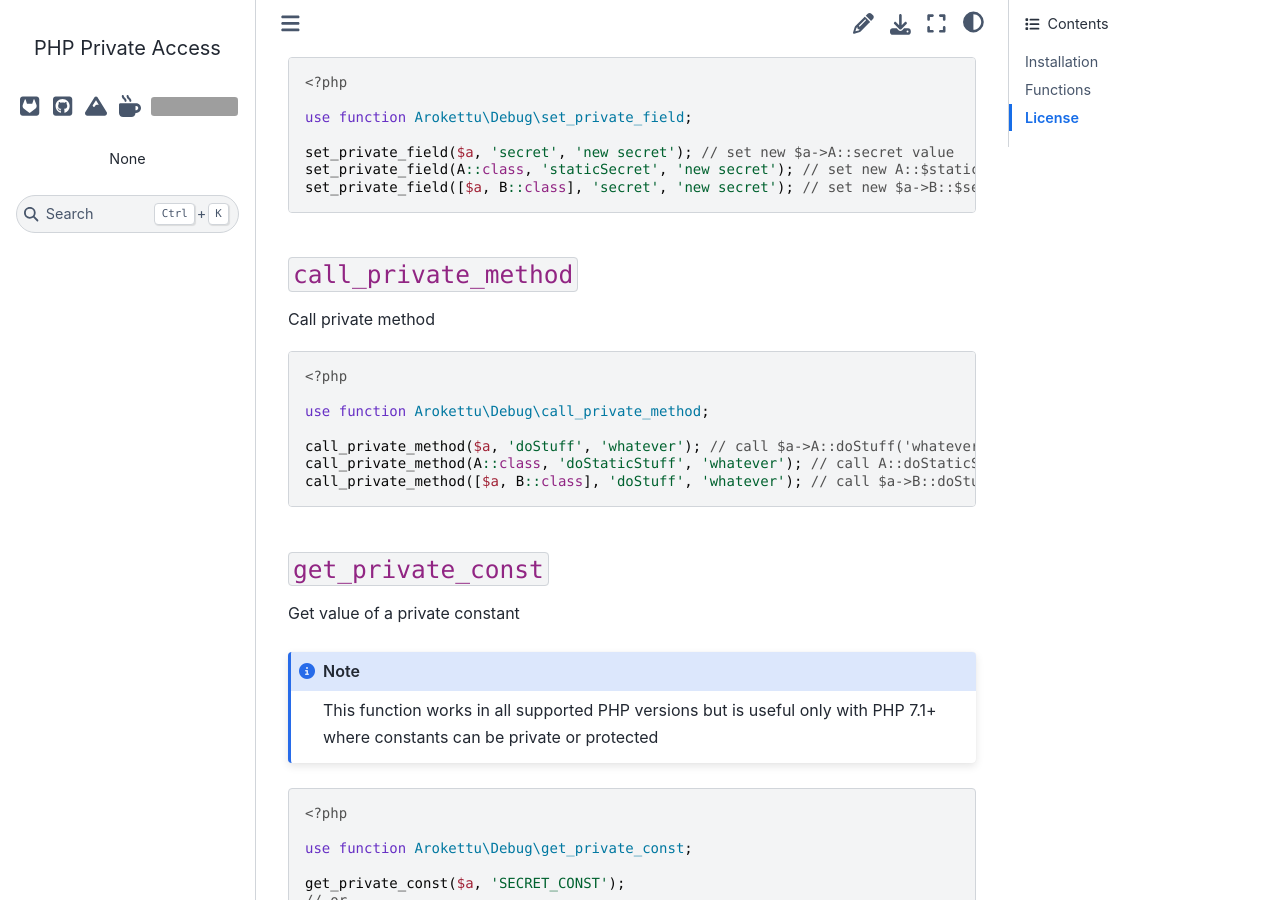
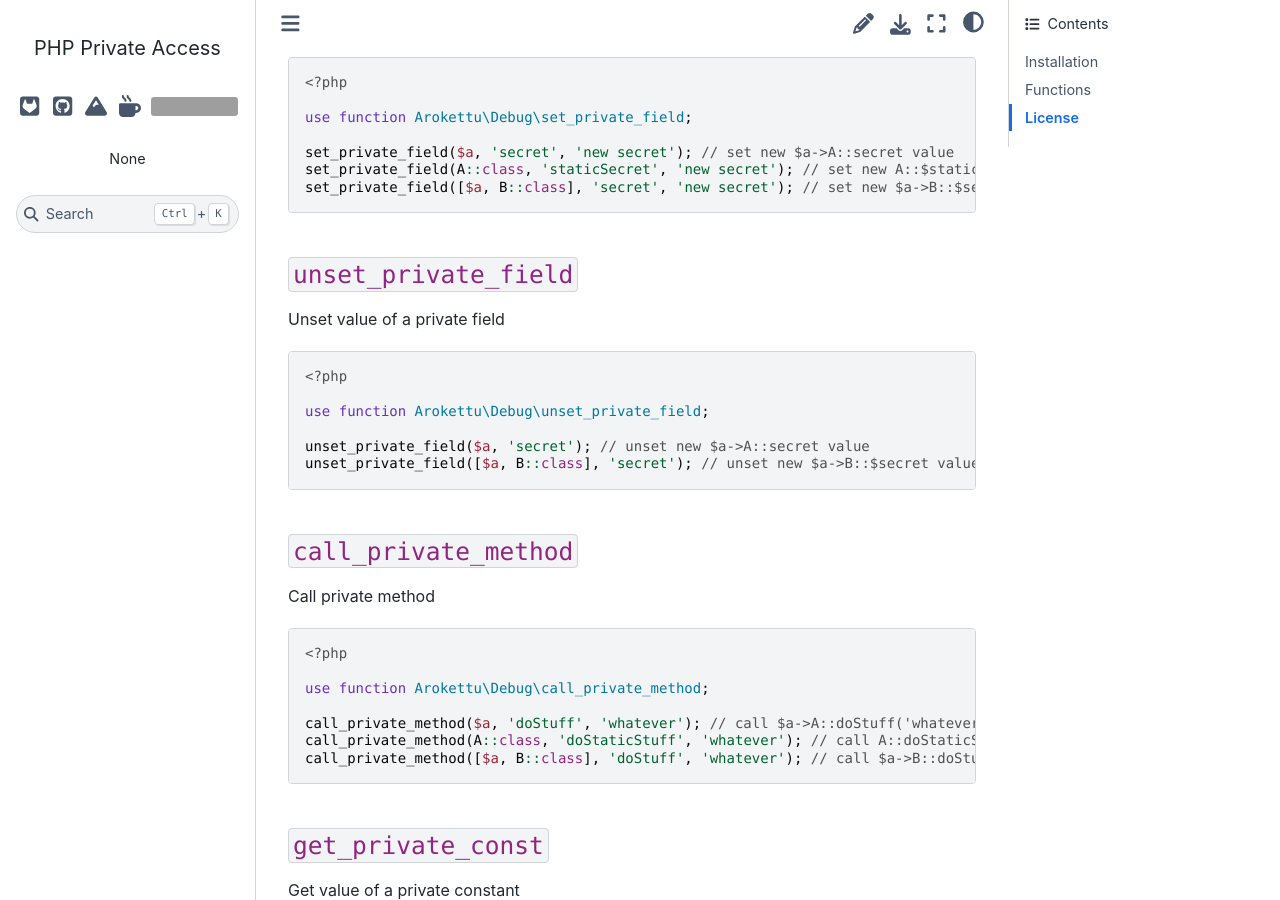
Before and after one commit to arokettu/php-private-access, a Sphinx documentation site: the page built from docs/index.rst, in a window 1280 px wide and 900 px high, scrolled down 1600 px. Built offline with Sphinx 7.4.7 and the Sphinx Book theme 1.1.4, drawn with Linux system fonts in a browser that asks for light colours; grey boxes are pictures that could not be loaded.

Commit message:
Document unset_private_field

```diff
--- a/docs/index.rst
+++ b/docs/index.rst
@@ -82,6 +82,20 @@ Set value of a private field
     set_private_field(A::class, 'staticSecret', 'new secret'); // set new A::$staticSecret value
     set_private_field([$a, B::class], 'secret', 'new secret'); // set new $a->B::$secret value
 
+``unset_private_field``
+---------------------
+
+Unset value of a private field
+
+.. code-block:: php
+
+    <?php
+
+    use function Arokettu\Debug\unset_private_field;
+
+    unset_private_field($a, 'secret'); // unset new $a->A::secret value
+    unset_private_field([$a, B::class], 'secret'); // unset new $a->B::$secret value
+
 ``call_private_method``
 -----------------------
 
```
Also changed, not shown: CHANGELOG.md (+6 -0 lines), README.md (+2 -2 lines).
